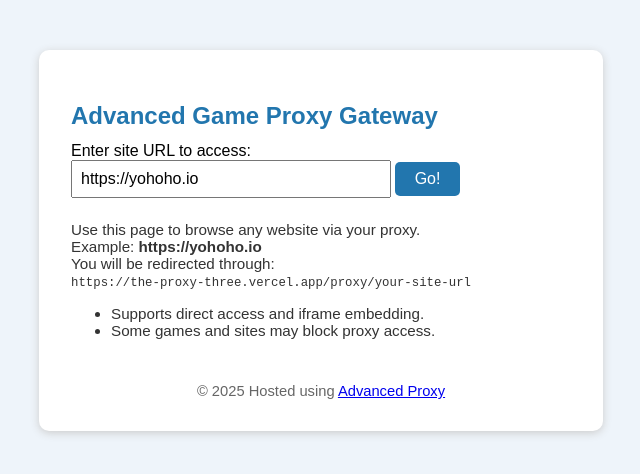
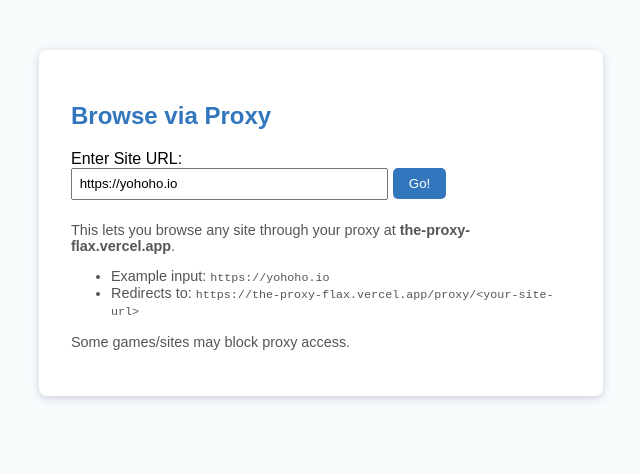
Before and after one commit to iloverobloxone-art/iloverobloxone-art.github.io, a plain HTML site: page index.html in a window 1280 px wide. Shown: the whole page, without its empty margins (319-959 px from the left). Drawn offline with Linux system fonts and the light colour scheme.

Commit message:
Update index.html

```diff
--- a/index.html
+++ b/index.html
@@ -2,51 +2,42 @@
 <html lang="en">
 <head>
   <meta charset="UTF-8">
-  <title>Advanced Proxy Gateway</title>
-  <meta name="viewport" content="width=device-width, initial-scale=1">
+  <title>Proxy Web Gateway</title>
   <style>
-    body { font-family: Arial, sans-serif; background: #eef4fa; margin: 0; padding: 0; }
-    .container { max-width: 500px; margin: 50px auto; background: #fff; padding: 2em; box-shadow: 0 2px 8px #ccc; border-radius: 10px; }
-    h2 { color: #2276ae; margin-bottom: .5em;}
-    input[type="text"] { width: 300px; padding: .5em; font-size: 1em; }
-    button { padding: .5em 1.2em; font-size: 1em; background: #2276ae; color: #fff; border: none; border-radius: 5px; cursor: pointer; }
-    button:hover { background: #14567a; }
-    .info { font-size: 0.95em; margin-top: 1.5em; color: #333; }
-    .footer { text-align: center; margin-top: 3em; color: #666; font-size: 0.92em; }
+    body { font-family: Arial; background:#f7fbfc; }
+    .container { max-width:500px; margin:50px auto; background:#fff; padding:2em; border-radius:8px; box-shadow:0 2px 8px #ccd; }
+    h2 { color:#3276bd }
+    input[type="text"] { width:300px; padding:.5em; }
+    button { padding:.6em 1.2em; background:#3276bd; color:#fff; border:none; border-radius:5px; cursor:pointer; }
+    button:hover { background:#255781; }
+    .info { font-size:.9em; color:#555; margin-top:1.5em;}
   </style>
 </head>
 <body>
   <div class="container">
-    <h2>Advanced Game Proxy Gateway</h2>
-    <form id="proxyForm" onsubmit="proxyUrl(); return false;">
-      <label for="target">Enter site URL to access:</label><br>
-      <input type="text" id="target" value="https://yohoho.io" autocomplete="off" required>
+    <h2>Browse via Proxy</h2>
+    <form onsubmit="proxyRedirect(); return false;">
+      <label for="target">Enter Site URL:</label><br>
+      <input type="text" id="target" value="https://yohoho.io" required>
       <button type="submit">Go!</button>
     </form>
     <div class="info">
-      <p>
-        Use this page to browse any website via your proxy.<br>
-        Example: <strong>https://yohoho.io</strong><br>
-        You will be redirected through: <br>
-        <code>https://the-proxy-three.vercel.app/proxy/your-site-url</code>
-      </p>
+      <p>This lets you browse any site through your proxy at <strong>the-proxy-flax.vercel.app</strong>.</p>
       <ul>
-        <li>Supports direct access and iframe embedding.</li>
-        <li>Some games and sites may block proxy access.</li>
+        <li>Example input: <code>https://yohoho.io</code></li>
+        <li>Redirects to: <code>https://the-proxy-flax.vercel.app/proxy/&lt;your-site-url&gt;</code></li>
       </ul>
-    </div>
-    <div class="footer">
-      &copy; 2025 Hosted using <a href="https://the-proxy-three.vercel.app/" target="_blank">Advanced Proxy</a>
+      <p>Some games/sites may block proxy access.</p>
     </div>
   </div>
   <script>
-    function proxyUrl() {
-      const input = document.getElementById("target").value.trim();
-      if (!/^https?:\/\//i.test(input)) {
-        alert("Please enter a full URL (starting with http:// or https://)");
+    function proxyRedirect() {
+      const site = document.getElementById("target").value.trim();
+      if (!/^https?:\/\//i.test(site)) {
+        alert("Please enter a URL beginning with http:// or https://");
         return;
       }
-      window.location.href = "https://the-proxy-three.vercel.app/proxy/" + input;
+      window.location.href = "https://the-proxy-flax.vercel.app/proxy/" + site;
     }
   </script>
 </body>
```
